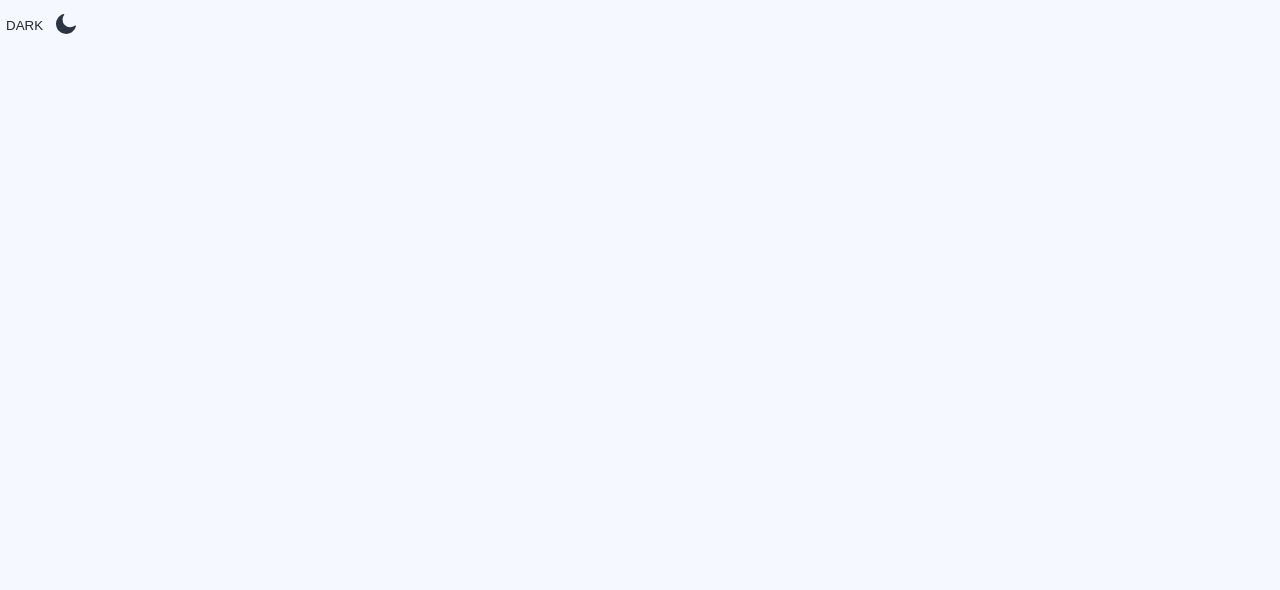
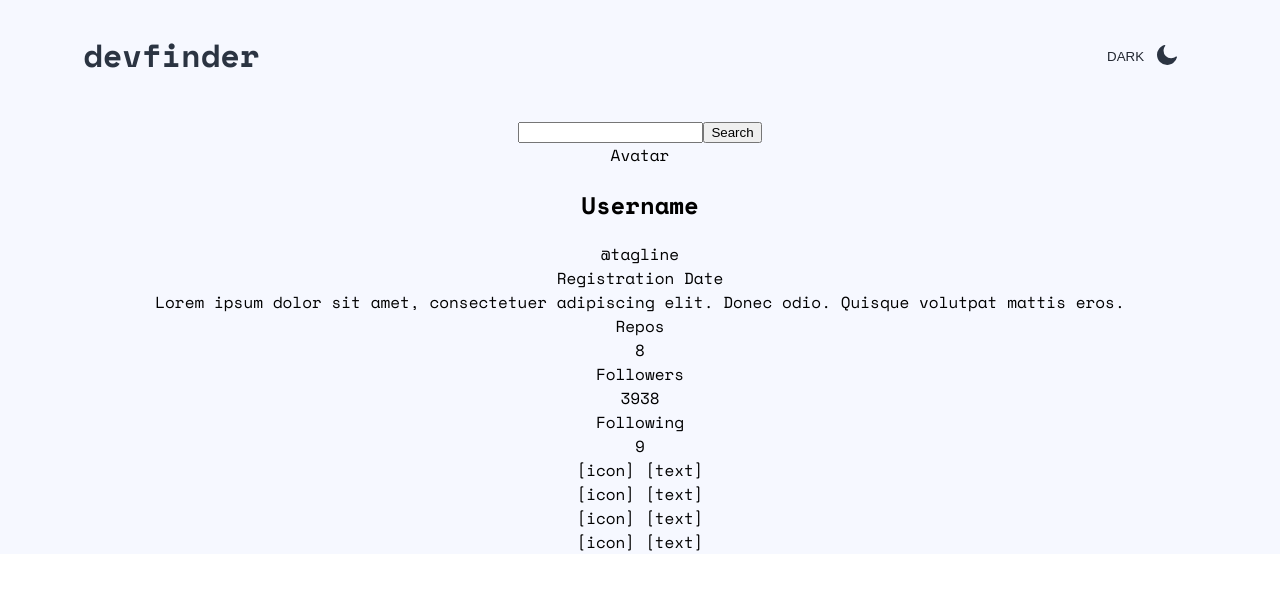
Before and after one commit to mcguiretj18/github-user-search-app, a React (Create React App) app: page / in a window 1280 px wide. Shown: the top 590 px of the page. Built offline with nearby package versions, Linux system fonts and the light colour scheme.

Commit message:
chore: add mock content to app

```diff
--- a/src/App.tsx
+++ b/src/App.tsx
@@ -1,9 +1,10 @@
 /** @jsx jsx */ /** @jsxRuntime classic */
 import { jsx, ThemeProvider } from '@emotion/react';
+import React from 'react';
 import './App.css';
 import { useLocalStorage } from './hooks/useLocalStorage'
 import { Moon, Sun } from './icons'
-import { Button } from './components'
+import { Button, Header } from './components'
 import * as colors from './styles/colors'
 
 const theme = {
@@ -31,10 +32,30 @@ declare module '@emotion/react' {
 }
 
 function App() {
-  const [mode, setMode] = useLocalStorage('mode', initialMode)
+  const [mode, setMode] = useLocalStorage('prefers-color-scheme', initialMode)
+  const [searchTerm, setSearchTerm] = React.useState('')
+
+  const handleSubmit = (event: any) => {
+    event.preventDefault()
+    const {value} = event.target.elements.searchTerm
+    console.log({value})
+  }
   return (
     <ThemeProvider theme={theme}>
       <div className="App" css={(theme) => ({ background: (theme as any)[mode].background, height: '100%' })}>
+        <Header>
+          <div css={{
+            display: 'flex',
+            maxWidth: '100%',
+            width: '87%',
+            justifyContent: 'space-between',
+            margin: '0 auto',
+            paddingTop: '31px',
+            paddingBottom: '36px'
+          }}>
+            <h1 css={{
+              color: mode === 'light' ? colors.textLight700 : colors.textDark700
+            }}>devfinder</h1>
             <Button mode={mode} onClick={() => setMode(mode === 'light' ? 'dark' : 'light')} text={(mode === 'light' ? 'dark' : 'light').toUpperCase()}>
               <span css={{
                 padding: '1em'
@@ -43,7 +64,68 @@ function App() {
               </span>
             </Button>
           </div>
-    </ThemeProvider>
+        </Header>
+        <main>
+          {/* Search */}
+          <section>
+            <form onSubmit={handleSubmit}>
+              <div>
+                <label htmlFor="searchTerm"></label>
+                <input type="text" value={searchTerm} onChange={event => setSearchTerm(event.target.value)} id="searchTerm" />
+                <button type="submit">Search</button>
+              </div>
+            </form>
+          </section>
+          {/* SearchResults */}
+          <section>
+            {/* User Profile */}
+            <section>
+              <div>Avatar</div>
+              <h2>Username</h2>
+              <div>@tagline</div>
+              <div>Registration Date</div>
+            </section>
+            {/* Biography */}
+            <section>
+              Lorem ipsum dolor sit amet, consectetuer adipiscing elit. Donec odio. Quisque volutpat mattis eros.
+            </section>
+            {/* Contribution */}
+            <section>
+              <div>
+                <div>Repos</div>
+                <div>8</div>
+              </div>
+              <div>
+                <div>Followers</div>
+                <div>3938</div>
+              </div>
+              <div>
+                <div>Following</div>
+                <div>9</div>
+              </div>
+            </section>
+            <footer>
+              <div>
+                [icon]
+                [text]
+              </div>
+              <div>
+                [icon]
+                [text]
+              </div>
+              <div>
+                [icon]
+                [text]
+              </div>
+              <div>
+                [icon]
+                [text]
+              </div>
+            </footer>
+          </section>
+        </main>
+      </div>
+    </ThemeProvider >
   );
 }
 
--- /dev/null
+++ b/src/components/Header/Header.styles.tsx
@@ -0,0 +1,3 @@
+import styled from "@emotion/styled";
+
+export const StyledHeader = styled.header({})
--- /dev/null
+++ b/src/components/Header/Header.tsx
@@ -0,0 +1,9 @@
+import { ReactChild } from "react";
+import { StyledHeader } from './Header.styles'
+
+const Header = ({ children }: { children: ReactChild }) => {
+    return <StyledHeader>{children}</StyledHeader>
+}
+
+export default Header
+export { Header }
--- /dev/null
+++ b/src/components/Header/index.tsx
@@ -0,0 +1,3 @@
+import { Header } from './Header'
+
+export { Header }
--- a/src/components/index.ts
+++ b/src/components/index.ts
@@ -1,3 +1,4 @@
 import { Button } from './Button'
+import { Header } from './Header'
 
-export { Button }
+export { Button, Header }
--- a/src/index.css
+++ b/src/index.css
@@ -2,7 +2,7 @@ html,
 body,
 #root {
   width: 100%;
-  height: 100%;
+  min-height: 100%;
 }
 
 body {
@@ -12,6 +12,10 @@ body {
   -moz-osx-font-smoothing: grayscale;
 }
 
+h1, p {
+  margin: 0;
+}
+
 code {
   font-family: source-code-pro, Menlo, Monaco, Consolas, 'Courier New',
     monospace;
```
Also changed, not shown: src/styles/media-queries.ts (deleted). Lines whose indentation alone changed are shown as unchanged.
